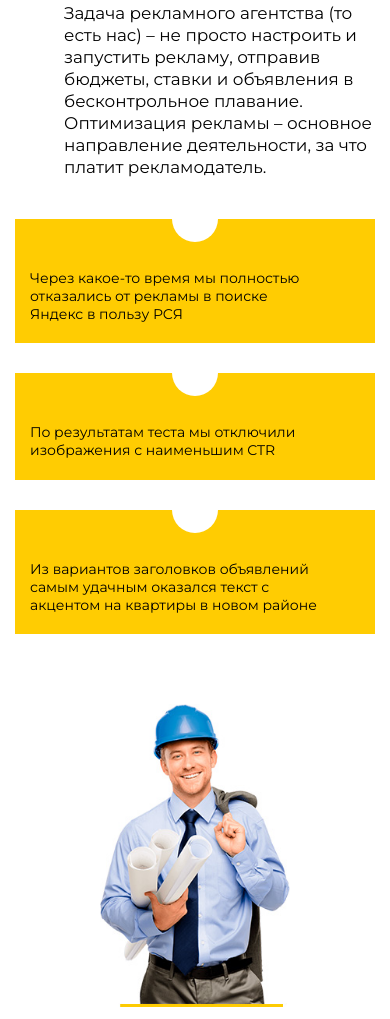
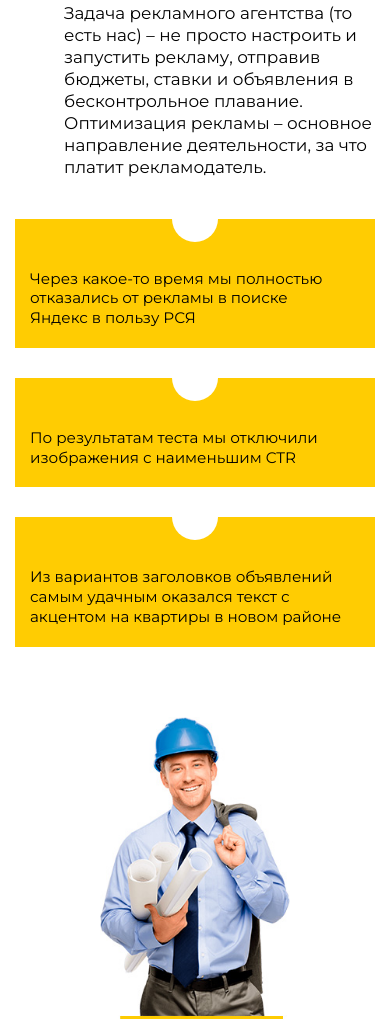
Before and after one commit to newstreetpunk/goldsity, a plain HTML site: page index.html in a window 390 px wide. Shown: the part 8078-9097 px from the top of the page. Drawn offline with Linux system fonts and the light colour scheme.

Commit message:
сверстан футер адаптив - конец верстки Правки по адаптиву3

```diff
--- a/css/style.css
+++ b/css/style.css
@@ -709,7 +709,7 @@ h3{
 	.sect-site-item{width: 56.5%;}
 	.sect-site-item span{z-index: -1;}
 	.start-row ul{margin-bottom: 30px;}
-	.optimization-item{width: 31%;font-size: 14px;line-height: 1.3;}
+	.optimization-item{width: 31%;font-size: 1.8vmax;line-height: 1.3;}
 	.video-row .container{
 		display: -webkit-flex;
 		display: -moz-flex;
```
